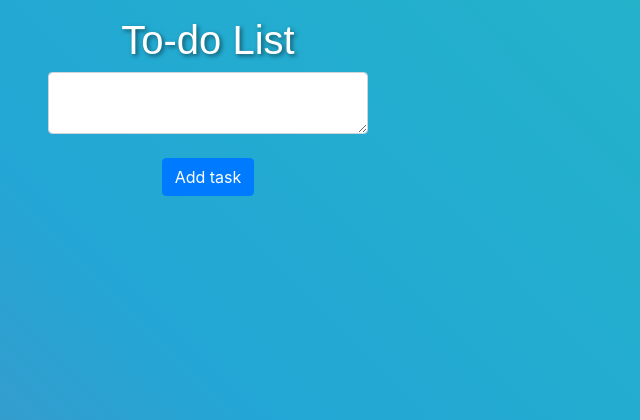
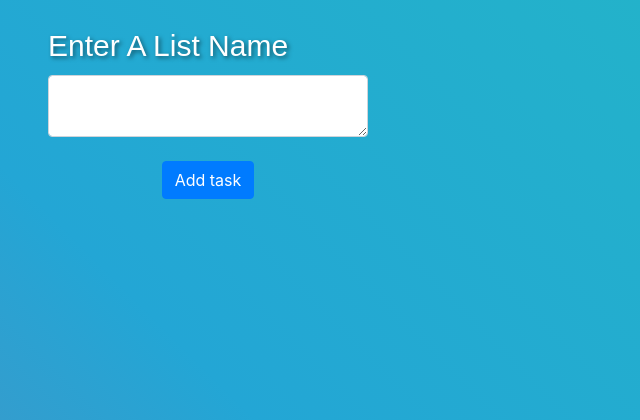
Before and after one commit to jhernandez4/CPSC362-Project, a Flask app: page / in a window 1280 px wide. Shown: the part 56-476 px from the top of the page, without its empty margins (0-640 px from the left). Run offline with Flask 3, Linux system fonts and the light colour scheme; a user stored in the database is signed in; some libraries are stand-ins or nearby versions.

Commit message:
Adjust css for new title textbox and add readonly property to title

```diff
--- a/website/templates/home.html
+++ b/website/templates/home.html
@@ -33,8 +33,15 @@
             height: 100vh;
         }
 
-        h1 {
+        h1{
             font-family: Arial, sans-serif;
+            color: white;
+            text-shadow: 2px 2px 4px rgba(0, 0, 0, 0.5);
+        }
+
+        .title {
+            font-family: Arial, sans-serif;
+            font-size:30px;
             color: white;
             text-shadow: 2px 2px 4px rgba(0, 0, 0, 0.5);
         }
@@ -167,7 +174,7 @@
 
 <!-- THIS IS A SINGLE TO-DO LIST -->
 <div class="d-block ml-5 w-25">
-    <h1 align="center" id="title-note" class="hide mt-3">To-do List</h1>
+    <input type="text" readonly align="center" id="title-note" class="hide mt-3 form-control-plaintext title" value="Enter A List Name">
     <ul class="list-group hide note-container" id="notes">
     <!--This code is still needed otherwise already existing notes wont appear on login -->
     {% for note in user.notes %}
```
